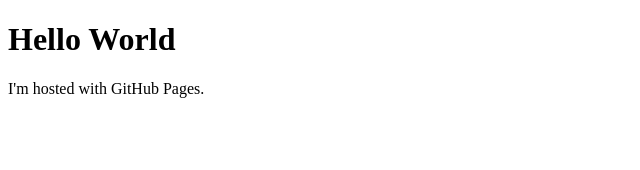
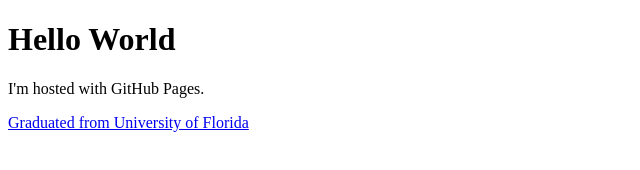
Before and after one commit to ethdragon/ethdragon.github.io, a plain HTML site: page index.html in a window 1280 px wide. Shown: the whole page, without its empty margins (0-640 px from the left). Drawn offline with Linux system fonts and the light colour scheme.

Commit message:
Change test

```diff
--- a/index.html
+++ b/index.html
@@ -3,5 +3,6 @@
 <body>
 <h1>Hello World</h1>
 <p>I'm hosted with GitHub Pages.</p>
+<a href="www.ufl.edu">Graduated from University of Florida</a>
 </body>
 </html>
```
